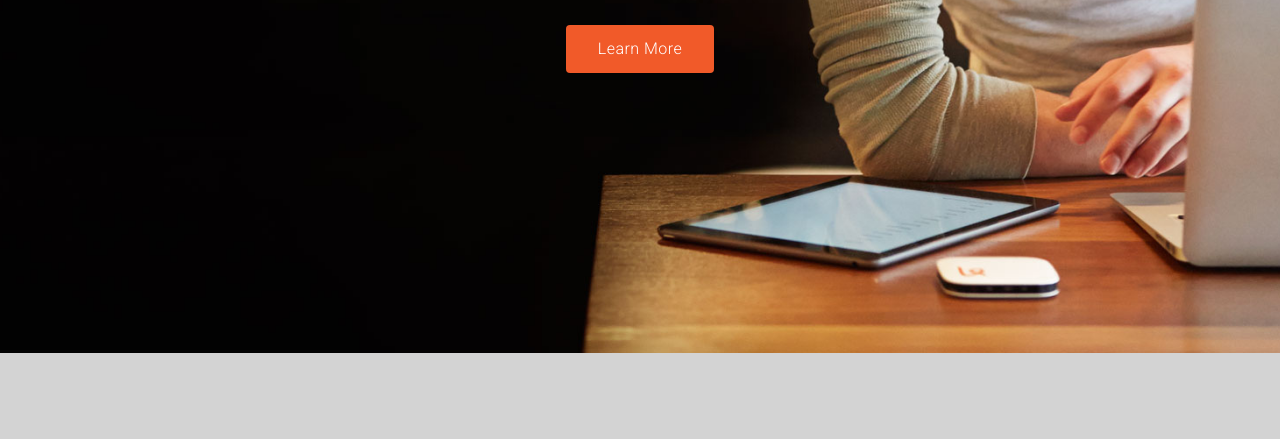
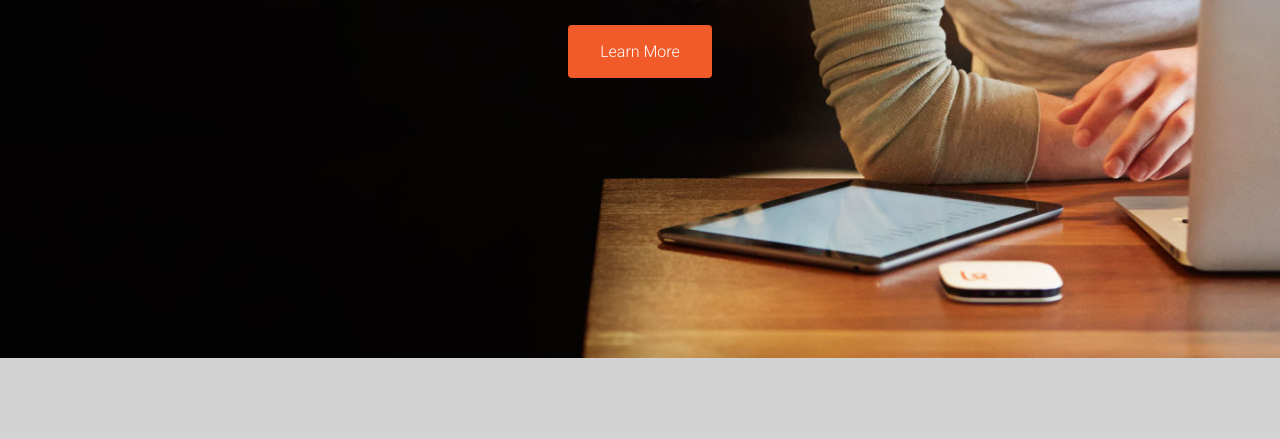
Before and after one commit to mackerbruny/start_up_landing_page, a plain HTML site: page index.html in a window 1280 px wide. Shown: the part 361-800 px from the top of the page. Drawn offline with Linux system fonts and the light colour scheme.

Commit message:
Begin Thinkful walkthrough

```diff
--- a/css/style.css
+++ b/css/style.css
@@ -153,16 +153,22 @@ p.masthead-subhead {
 	margin-top: 16px;
 }
 
-a.btn {
+.big-btn {
+	text-shadow: none;
+    border-style: none;
+    line-height: 1.33;
 	margin-top: 1.75em;
 	padding: 1em 2em;
 	background-color: #f15a29;
 	display: inline-block;
 	border-radius: 4px;
+	font-family: inherit;
+	font-weight: inherit;
+	font-size: 1em;
 	color: #fff;
 	transition: background-color 0.25s ease;
 }
 
-a.btn:hover {
+.big-btn:hover {
 	background-color: #d9400e;
 }
--- a/index.html
+++ b/index.html
@@ -24,7 +24,7 @@
 		<div class="content">
 			<h1 class="masthead">Introducing Karma</h1>
 			<p class="masthead-subhead">Bring WiFi with you, everywhere you go.</p>
-			<a href="*" class="btn">Learn More</a>
+			<button class="big-btn">Learn More</button>
 		</div>
 	</section>
 	<section class="benefits"></section>
```
